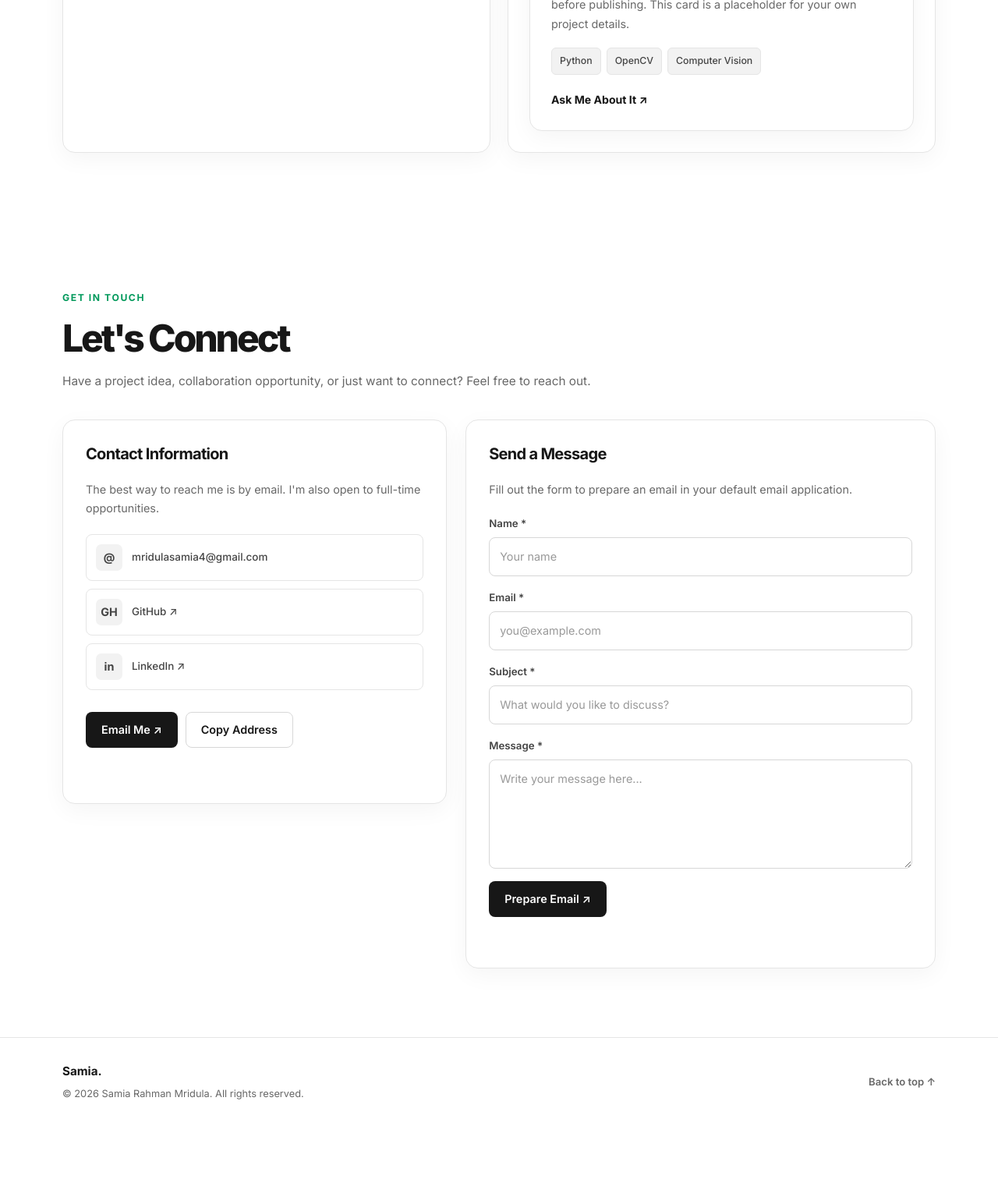
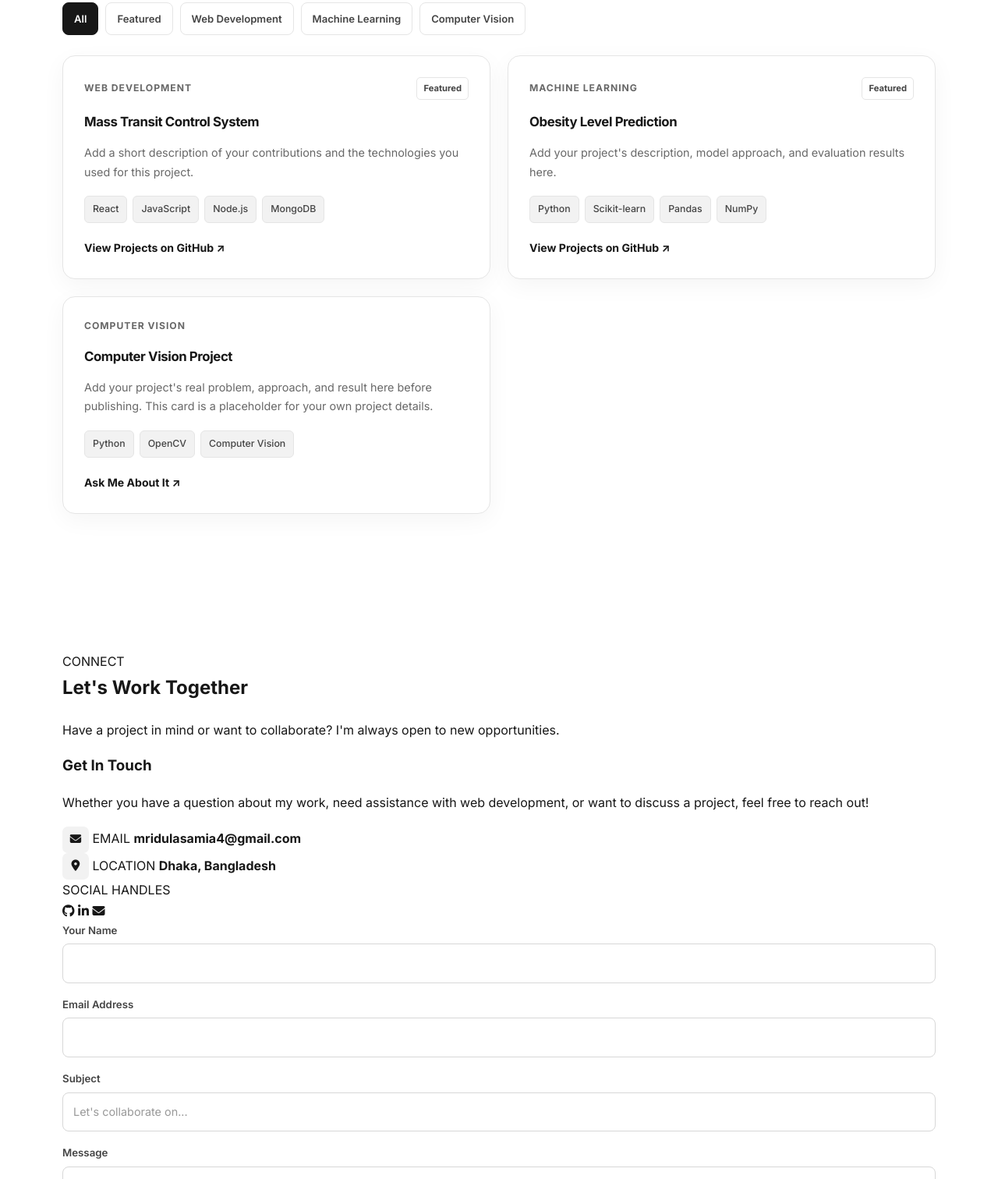
Before and after one commit to samiamridula1/porfolio1, a website: page portfolio-ts/index.html in a window 1280 px wide. Shown: the part 2394-3906 px from the top of the page at 78% size. Before the commit the page ends 3837 px from the top, so only its background shows below. Drawn offline with nearby package versions, Linux system fonts and the light colour scheme.

Commit message:
Update index.html

```diff
--- a/portfolio-ts/index.html
+++ b/portfolio-ts/index.html
@@ -69,7 +69,6 @@
           </h1>
           <!-- <p class="hero-description">
             I study Computer Science and Engineering at BRAC University.
-
           </p> -->
 
           <div class="hero-actions">
@@ -185,47 +184,77 @@ gambling-hci-research/ -->
     <!-- SKILLS -->
     <section class="soft-section" id="skills">
       <div class="container">
+
         <div class="section-heading reveal">
-          <span class="section-kicker">Toolbox</span>
-          <h2>Skills</h2>
+          <span class="section-kicker">TOOLBOX</span>
+          <h2>Skills & Technologies</h2>
           <p>Technologies I've used or am currently learning.</p>
         </div>
 
         <div class="skills-grid">
-          <!-- <article class="skill-card reveal"> -->
-            <!-- <div class="skill-icon" aria-hidden="true">&lt;/&gt;</div> -->
+
+          <article class="skill-card reveal">
+            <div class="skill-icon">&lt;/&gt;</div>
             <h3>Programming Languages</h3>
-            Python, JavaScript, TypeScript, SQL
-          <!-- </article> -->
+            <div class="tag-list">
+              <span>Python</span>
+              <span>JavaScript</span>
+              <span>TypeScript</span>
+              <span>SQL</span>
+            </div>
+          </article>
 
-          <!-- <article class="skill-card reveal">
-            <div class="skill-icon" aria-hidden="true">01</div> -->
-            <h3>Web Dev</h3>
-            React, Node.js, Express.js, REST APIs, Next.js
-          <!-- </article> -->
-<!--
           <article class="skill-card reveal">
-            <div class="skill-icon" aria-hidden="true">DB</div> -->
+            <div class="skill-icon">01</div>
+            <h3>Web Development</h3>
+            <div class="tag-list">
+              <span>React</span>
+              <span>Next.js</span>
+              <span>Node.js</span>
+              <span>Express.js</span>
+              <span>REST APIs</span>
+            </div>
+          </article>
+
+          <article class="skill-card reveal">
+            <div class="skill-icon">DB</div>
             <h3>Databases</h3>
-            MySQL, MongoDB, PostgreSQL
-          <!-- </article> -->
-<!--
+            <div class="tag-list">
+              <span>MySQL</span>
+              <span>MongoDB</span>
+              <span>PostgreSQL</span>
+            </div>
+          </article>
+
           <article class="skill-card reveal">
-            <div class="skill-icon" aria-hidden="true">ML</div> -->
-            <h3>Machine Learning &amp; Data</h3>
-            Scikit-learn, NumPy, Pandas, Matplotlib, Seaborn, OpenCV, PyTorch
-          <!-- </article> -->
-<!--
+            <div class="skill-icon">ML</div>
+            <h3>Machine Learning & Data</h3>
+            <div class="tag-list">
+              <span>Scikit-learn</span>
+              <span>NumPy</span>
+              <span>Pandas</span>
+              <span>Matplotlib</span>
+              <span>Seaborn</span>
+              <span>OpenCV</span>
+              <span>PyTorch</span>
+            </div>
+          </article>
+
           <article class="skill-card reveal">
-            <div class="skill-icon" aria-hidden="true">⚙</div> -->
-            <h3>Tools &amp; Design</h3>
-            Git, GitHub, Postman
-          <!-- </article> -->
+            <div class="skill-icon">⚙</div>
+            <h3>Tools & Development</h3>
+            <div class="tag-list">
+              <span>Git</span>
+              <span>GitHub</span>
+              <span>Postman</span>
+            </div>
+          </article>
+
         </div>
       </div>
     </section>
 
-    <!-- PROJECTS: data-category = web, ml, hci. Add "featured" to show in Featured. -->
+    <!-- PROJECTS (data-category = web, ml, cv, hci; add "featured" to show in Featured) -->
     <section id="projects">
       <div class="container">
         <div class="section-heading reveal">
@@ -236,39 +265,66 @@ gambling-hci-research/ -->
         <div class="project-filters" role="group" aria-label="Filter projects">
           <button class="filter-button active" type="button" data-filter="all" aria-pressed="true">All</button>
           <button class="filter-button" type="button" data-filter="featured" aria-pressed="false">Featured</button>
-          <button class="filter-button" type="button" data-filter="web" aria-pressed="false">Web</button>
-          <button class="filter-button" type="button" data-filter="systems" aria-pressed="false">Operating Systems</button>
-          <button class="filter-button" type="button" data-filter="game" aria-pressed="false">Game</button>
+          <button class="filter-button" type="button" data-filter="web" aria-pressed="false">Web Development</button>
           <button class="filter-button" type="button" data-filter="ml" aria-pressed="false">Machine Learning</button>
           <button class="filter-button" type="button" data-filter="cv" aria-pressed="false">Computer Vision</button>
         </div>
 
         <div class="projects-grid" id="projectsGrid">
+
           <article class="project-card" data-category="web featured">
-            <div class="project-top"><span class="project-category">Web Development</span><span class="featured-label">Featured</span></div>
-            <!-- <h3>Mass Transit Control System</h3>
+            <div class="project-top">
+              <span class="project-category">Web Development</span>
+              <span class="featured-label">Featured</span>
+            </div>
+
+            <h3>Mass Transit Control System</h3>
             <p>
-              A web application for mass transit management. I contributed to frontend and
-              backend development, added lost-item management, and worked on Bangla-English
-              language switching.
-            </p> -->
-            <!-- <div class="tag-list"><span>React</span><span>JavaScript</span><span>Node.js</span><span>MongoDB</span><span>HTML</span><span>CSS</span></div>
-            TODO: replace with this project's repository URL. -->
-            <a class="project-link" href="https://github.com/samiamridula1" target="_blank" rel="noopener noreferrer">View Project ↗</a>
+              Add a short description of your contributions and the
+              technologies you used for this project.
+            </p>
+
+            <div class="tag-list">
+              <span>React</span>
+              <span>JavaScript</span>
+              <span>Node.js</span>
+              <span>MongoDB</span>
+            </div>
+
+            <a class="project-link"
+               href="https://github.com/samiamridula1"
+               target="_blank"
+               rel="noopener noreferrer">
+              View Projects on GitHub ↗
+            </a>
           </article>
 
           <article class="project-card" data-category="ml featured">
-            <div class="project-top"><span class="project-category">Machine Learning</span><span class="featured-label">Featured</span></div>
-            <!-- <h3>Obesity Level Prediction</h3>
+            <div class="project-top">
+              <span class="project-category">Machine Learning</span>
+              <span class="featured-label">Featured</span>
+            </div>
+
+            <h3>Obesity Level Prediction</h3>
             <p>
-              A machine-learning project that predicts seven obesity categories from
-              demographic, dietary, and lifestyle data. The Random Forest classifier
-              achieved 90.21% accuracy in the project evaluation.
-            </p> -->
-            <!-- <div class="tag-list"><span>Scikit-learn</span><span>Pandas</span><span>NumPy</span><span>SMOTE</span></div>
-            TODO: replace with this project's repository URL. -->
-            <!-- <a class="project-link" href="https://github.com/samiamridula1" target="_blank" rel="noopener noreferrer">View Project ↗</a>
-          </article> -->
+              Add your project's description, model approach,
+              and evaluation results here.
+            </p>
+
+            <div class="tag-list">
+              <span>Python</span>
+              <span>Scikit-learn</span>
+              <span>Pandas</span>
+              <span>NumPy</span>
+            </div>
+
+            <a class="project-link"
+               href="https://github.com/samiamridula1"
+               target="_blank"
+               rel="noopener noreferrer">
+              View Projects on GitHub ↗
+            </a>
+          </article>
 
           <article class="project-card" data-category="cv">
             <div class="project-top"><span class="project-category">Computer Vision</span></div>
@@ -280,10 +336,12 @@ gambling-hci-research/ -->
             <div class="tag-list"><span>Python</span><span>OpenCV</span><span>Computer Vision</span></div>
             <a class="project-link" href="#contact">Ask Me About It ↗</a>
           </article>
+
         </div>
         <p class="empty-message" id="emptyMessage" hidden>No projects match this filter yet.</p>
       </div>
     </section>
+
     <!--
     RESEARCH
     <section class="soft-section" id="research">
@@ -299,92 +357,175 @@ gambling-hci-research/ -->
           <article class="interest-card reveal"><h3>Human-Computer Interaction</h3><p>Making digital tools easier, safer, and more transparent for people to use.</p></article>
         </div>
       </div>
-    </section> -->
+    </section>
+    -->
 
-    <!-- CONTACT -->
-    <section id="contact">
+    <!-- CONTACT SECTION -->
+    <section class="contact-section" id="contact">
       <div class="container">
-        <div class="section-heading reveal">
-          <span class="section-kicker">Get In Touch</span>
-          <h2>Let's Connect</h2>
+
+        <!-- Section Heading -->
+        <div class="contact-heading reveal">
+          <span class="contact-kicker">CONNECT</span>
+          <h2>Let's Work Together</h2>
           <p>
-            Have a project idea, collaboration opportunity, or just want to connect?
-            Feel free to reach out.
+            Have a project in mind or want to collaborate?
+            I'm always open to new opportunities.
           </p>
         </div>
 
-        <div class="contact-grid">
-          <div class="contact-card reveal">
-            <h3>Contact Information</h3>
-            <p>The best way to reach me is by email. I'm also open to full-time opportunities.</p>
+        <!-- Contact Content -->
+        <div class="contact-layout">
 
-            <div class="contact-links">
-              <a href="mailto:mridulasamia4@gmail.com">
-                <span class="contact-icon" aria-hidden="true">@</span>
-                <span>mridulasamia4@gmail.com</span>
+          <!-- LEFT SIDE: Contact Information -->
+          <div class="contact-info">
+
+            <h3>Get In Touch</h3>
+
+            <p class="contact-description">
+              Whether you have a question about my work, need assistance
+              with web development, or want to discuss a project,
+              feel free to reach out!
+            </p>
+
+            <!-- Email -->
+            <a class="contact-item"
+               href="mailto:mridulasamia4@gmail.com">
+
+              <span class="contact-icon">
+                <i class="fas fa-envelope"></i>
+              </span>
+
+              <span class="contact-item-content">
+                <span class="contact-label">EMAIL</span>
+                <strong>mridulasamia4@gmail.com</strong>
+              </span>
+
             </a>
-              <a href="https://github.com/samiamridula1" target="_blank" rel="noopener noreferrer">
-                <span class="contact-icon" aria-hidden="true">GH</span>
-                <span>GitHub ↗</span>
-              </a>
-              <a href="https://linkedin.com/in/samia-rahman-b578ab359" target="_blank" rel="noopener noreferrer">
-                <span class="contact-icon" aria-hidden="true">in</span>
-                <span>LinkedIn ↗</span>
-              </a>
+
+            <!-- Location -->
+            <div class="contact-item">
+
+              <span class="contact-icon">
+                <i class="fas fa-location-dot"></i>
+              </span>
+
+              <span class="contact-item-content">
+                <span class="contact-label">LOCATION</span>
+                <strong>Dhaka, Bangladesh</strong>
+              </span>
+
             </div>
 
-            <div class="hero-actions">
-              <a class="button button-primary" href="mailto:mridulasamia4@gmail.com">Email Me ↗</a>
-              <button class="button button-outline" id="copyEmail" type="button"
-                data-email="mridulasamia4@gmail.com">Copy Address</button>
+            <!-- Social Links -->
+            <div class="contact-socials">
+
+              <span class="social-heading">SOCIAL HANDLES</span>
+
+              <div class="social-links">
+
+                <a href="https://github.com/samiamridula1"
+                   target="_blank"
+                   rel="noopener noreferrer"
+                   aria-label="GitHub">
+                  <i class="fab fa-github"></i>
+                </a>
+
+                <a href="https://linkedin.com/in/samia-rahman-b578ab359"
+                   target="_blank"
+                   rel="noopener noreferrer"
+                   aria-label="LinkedIn">
+                  <i class="fab fa-linkedin-in"></i>
+                </a>
+
+                <a href="mailto:mridulasamia4@gmail.com"
+                   aria-label="Email">
+                  <i class="fas fa-envelope"></i>
+                </a>
+
               </div>
-            <p class="form-note" id="copyEmailNote" role="status" aria-live="polite"></p>
-
-            <!-- <p><strong>Currently:</strong> Open to full-time roles.</p> -->
             </div>
 
-          <div class="contact-card reveal">
-            <h3>Send a Message</h3>
-            <p>Fill out the form to prepare an email in your default email application.</p>
+          </div>
+
+          <!-- RIGHT SIDE: Contact Form -->
+          <div class="contact-form-card">
 
             <form class="contact-form" id="contactForm">
-              <div>
-                <label for="name">Name *</label>
-                <input id="name" name="name" type="text" autocomplete="name" maxlength="100"
-                  placeholder="Your name" required>
+
+              <!-- Name -->
+              <div class="form-group">
+                <label for="name">Your Name</label>
+                <input
+                  type="text"
+                  id="name"
+                  name="name"
+                  placeholder=""
+                  autocomplete="name"
+                  maxlength="100"
+                  required
+                >
               </div>
-              <div>
-                <label for="email">Email *</label>
-                <input id="email" name="email" type="email" autocomplete="email" maxlength="254"
-                  placeholder="you@example.com" required>
+
+              <!-- Email -->
+              <div class="form-group">
+                <label for="email">Email Address</label>
+                <input
+                  type="email"
+                  id="email"
+                  name="email"
+                  placeholder=""
+                  autocomplete="email"
+                  maxlength=""
+                  required
+                >
               </div>
-              <div>
-                <label for="subject">Subject *</label>
-                <input id="subject" name="subject" type="text" maxlength="150"
-                  placeholder="What would you like to discuss?" required>
+
+              <!-- Subject -->
+              <div class="form-group">
+                <label for="subject">Subject</label>
+                <input
+                  type="text"
+                  id="subject"
+                  name="subject"
+                  placeholder="Let's collaborate on..."
+                  maxlength="150"
+                  required
+                >
               </div>
-              <div>
-                <label for="message">Message *</label>
-                <textarea id="message" name="message" maxlength="5000"
-                  placeholder="Write your message here..." required></textarea>
+
+              <!-- Message -->
+              <div class="form-group">
+                <label for="message">Message</label>
+                <textarea
+                  id="message"
+                  name="message"
+                  placeholder="Tell me about your project..."
+                  maxlength="5000"
+                  required
+                ></textarea>
               </div>
-              <button class="button button-primary" type="submit">Prepare Email ↗</button>
-              <p class="form-note" id="formNote" role="status" aria-live="polite"></p>
+
+              <!-- Submit -->
+              <button class="contact-submit" type="submit">
+                Send Message
+                <i class="fas fa-paper-plane"></i>
+              </button>
+
+              <p
+                class="form-note"
+                id="formNote"
+                role="status"
+                aria-live="polite">
+              </p>
+
             </form>
+
           </div>
+
         </div>
       </div>
     </section>
   </main>
-
-  <footer class="site-footer">
-    <div class="container footer-inner">
-      <div>
-        <div class="footer-brand">Samia<span>.</span></div>
-        <p class="footer-copy">&copy; <span id="year"></span> Samia Rahman Mridula. All rights reserved.</p>
-      </div>
-      <a class="back-to-top" href="#home">Back to top ↑</a>
-    </div>
-  </footer>
 </body>
 </html>
```
Lines whose indentation alone changed are shown as unchanged.
